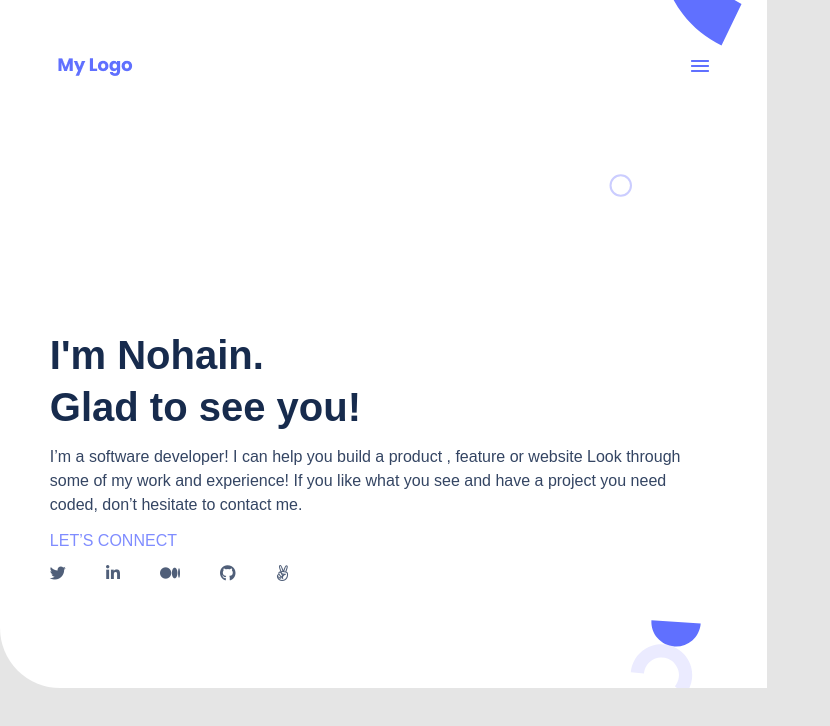
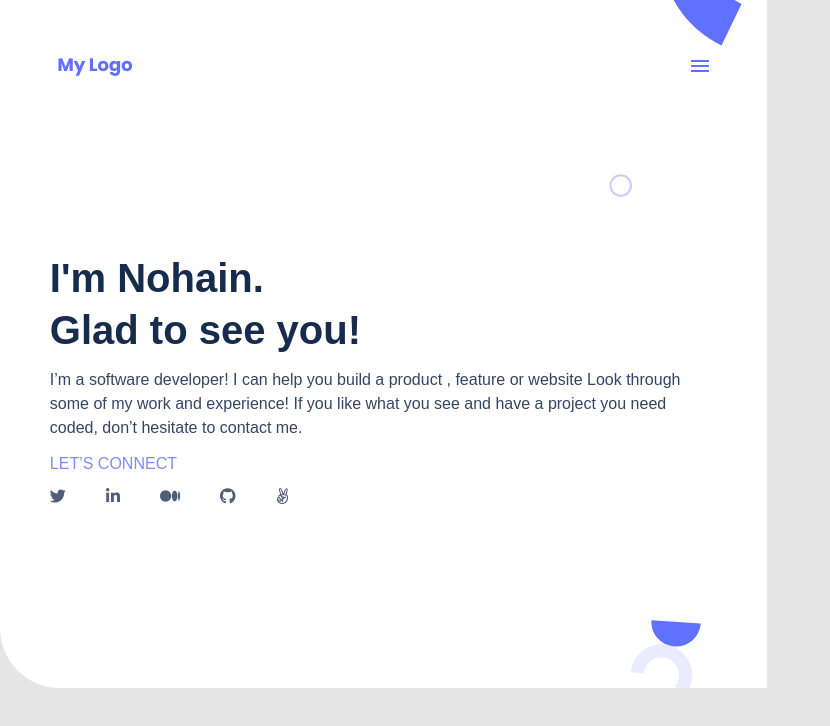
Before and after one commit to Zafron047/Zafron_Portfolio, a website: page index.html in a window 1280 px wide. Shown: the whole page, without its empty margins (0-830 px from the left). Drawn offline with Linux system fonts and the light colour scheme.

Commit message:
Update Readme

```diff
--- a/style.css
+++ b/style.css
@@ -40,8 +40,9 @@ nav a:hover {
 .article-align {
   display: flex;
   flex-direction: column;
+  justify-content: center;
   padding: 0 6.5%;
-  margin: 25% 0 0;
+  margin: 15% 0 15% 0;
   gap: 12px;
 }
 
```
Also changed, not shown: README.md.
